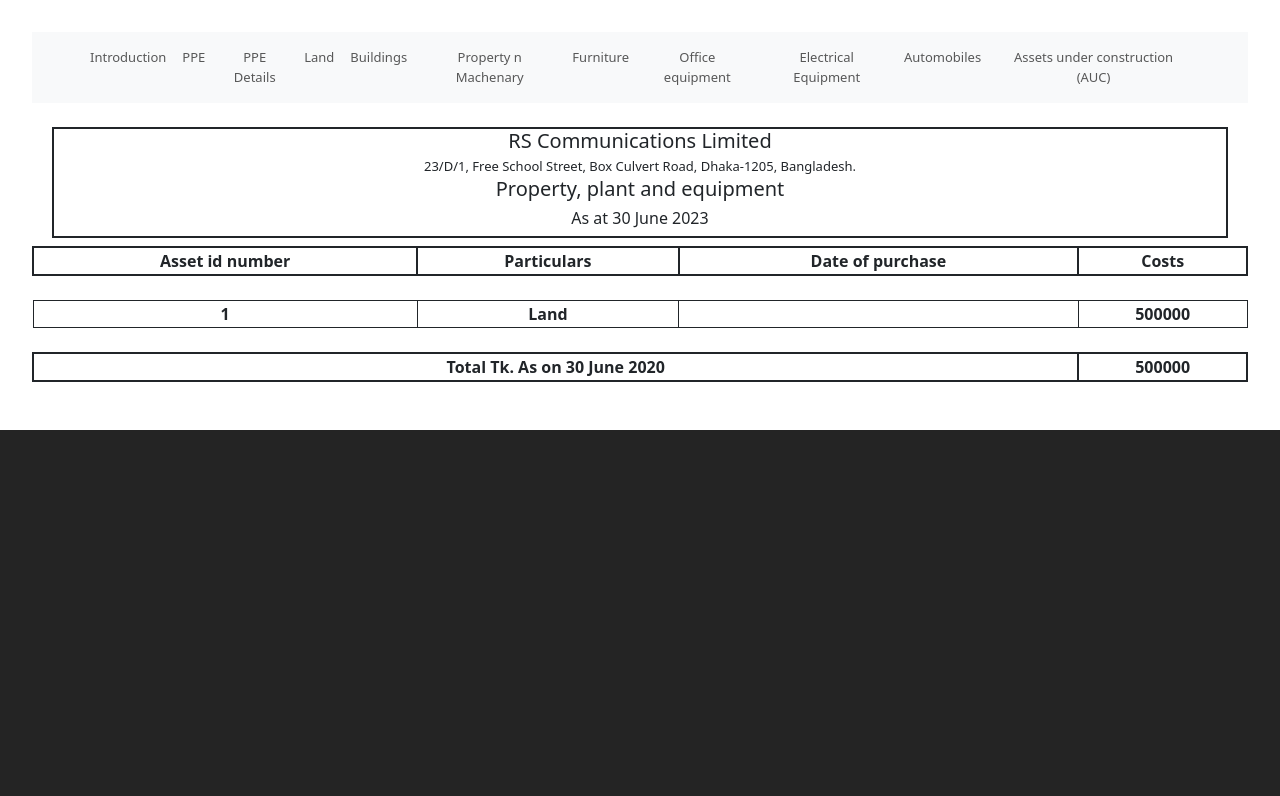
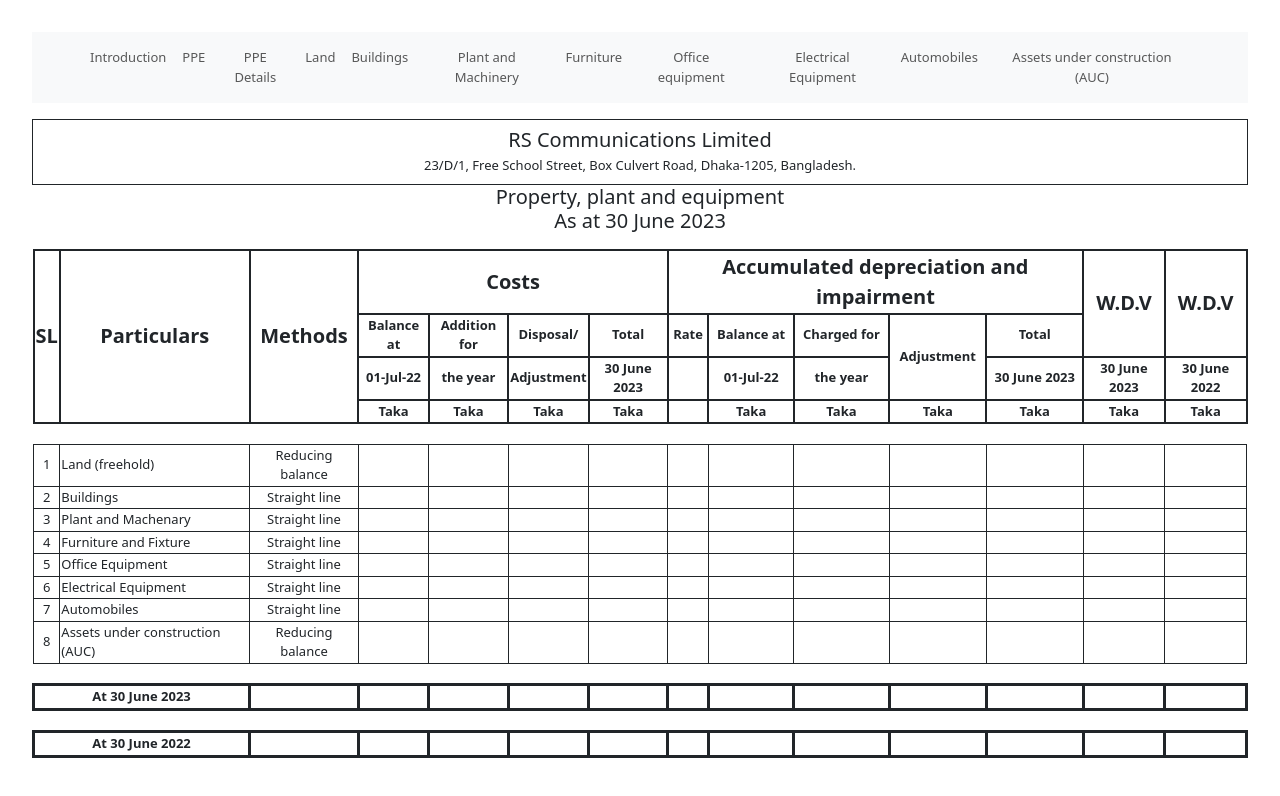
Before and after one commit to sagordevnath/ppe-details, a React (Vite) app: page / in a window 1280 px wide. Shown: the top 796 px of the page. Built offline with nearby package versions, Linux system fonts and the light colour scheme.

Commit message:
update PPE page

```diff
--- a/src/App.jsx
+++ b/src/App.jsx
@@ -12,8 +12,8 @@
     <>
     <Menubar />
     {/* <Land /> */}
-    <PPEDetails />
-    {/* <PPE /> */}
+    {/* <PPEDetails /> */}
+    <PPE />
     </>
   )
 }
--- a/src/Pages/MenuBar.jsx
+++ b/src/Pages/MenuBar.jsx
@@ -16,12 +16,12 @@
             <Nav.Link href="/PPE-Details">PPE Details</Nav.Link>
             <Nav.Link href="/land">Land</Nav.Link>
             <Nav.Link href="/buildings">Buildings</Nav.Link>
-            <Nav.Link href="/property-machenary">Property n Machenary</Nav.Link>
+            <Nav.Link href="/plant-machinery">Plant and Machinery</Nav.Link>
             <Nav.Link href="/furniture">Furniture</Nav.Link>
             <Nav.Link href="/office-equipment">Office equipment</Nav.Link>
             <Nav.Link href="/electrical-equipment">Electrical Equipment</Nav.Link>
             <Nav.Link href="/automobiles ">Automobiles</Nav.Link>
-            <Nav.Link href="/automobiles ">Assets under construction (AUC)</Nav.Link>
+            <Nav.Link href="/auc ">Assets under construction (AUC)</Nav.Link>
           </Nav>
         </Container>
       </Navbar>
--- a/src/Pages/PPE.jsx
+++ b/src/Pages/PPE.jsx
@@ -1,14 +1,15 @@
 import React from "react";
+
 
 export default function PPE() {
   return (
     <>
       <div className="note-header pt-3">
         <div className="container-fluid">
-          <div className="row border border-2 border-dark p-2">
+          <div className="row border border-dark p-2">
             <div className="col-12">
               <div className="address">
-                <h5 className="mb-1 fs-3">RS Communications Limited</h5>
+                <h5 className="mb-1">RS Communications Limited</h5>
                 <p className="mb-0">
                   23/D/1, Free School Street, Box Culvert Road, Dhaka-1205,
                   Bangladesh.
@@ -91,32 +92,132 @@
         <tr className="">
           <td className="border border-dark">1</td>
           <td className="text-left border border-dark">Land (freehold)</td>
-          <td className="text-left border border-dark">Registration costs</td>
-          <td className="text-end border border-dark">
-            {" "}
-            <input className="input-group input-group-sm input" type="number" />
-          </td>
-          <td className="text-end border border-dark">
-            <input className="input-group input-group-sm input" type="number" />
-          </td>
-          <td className="text-end border border-dark">
-            <input className="input-group input-group-sm input" type="number" />
-          </td>
-          <td className="text-end border border-dark"> 5,500,000</td>
-          <td className="border border-dark">
-            <input className="input-group input-group-sm input" type="number" />
-          </td>
-          <td className="text-end border border-dark">
-            <input className="input-group input-group-sm input" type="number" />
-          </td>
+          <td className="text-left border border-dark text-center">Reducing balance</td>
           <td className="text-end border border-dark"></td>
-          <td className="text-end border border-dark">
-            <input className="input-group input-group-sm input" type="number" />
-          </td>
           <td className="text-end border border-dark"></td>
-          <td className="text-end border border-dark"> 5,500,000</td>
-          <td className="text-end border border-dark"> 500,000</td>
+          <td className="text-end border border-dark"></td>
+          <td className="text-end border border-dark"></td>
+          <td className="border border-dark"></td>
+          <td className="text-end border border-dark"></td>
+          <td className="text-end border border-dark"></td>
+          <td className="text-end border border-dark"></td>
+          <td className="text-end border border-dark"></td>
+          <td className="text-end border border-dark"></td>
+          <td className="text-end border border-dark"></td>
         </tr>
+        <tr className="">
+          <td className="border border-dark">2</td>
+          <td className="text-left border border-dark">Buildings</td>
+          <td className="text-left border border-dark text-center">Straight line</td>
+          <td className="text-end border border-dark"></td>
+          <td className="text-end border border-dark"></td>
+          <td className="text-end border border-dark"></td>
+          <td className="text-end border border-dark"></td>
+          <td className="border border-dark"></td>
+          <td className="text-end border border-dark"></td>
+          <td className="text-end border border-dark"></td>
+          <td className="text-end border border-dark"></td>
+          <td className="text-end border border-dark"></td>
+          <td className="text-end border border-dark"></td>
+          <td className="text-end border border-dark"></td>
+        </tr>
+        <tr className="">
+          <td className="border border-dark">3</td>
+          <td className="text-left border border-dark">Plant and Machenary</td>
+          <td className="text-left border border-dark text-center">Straight line</td>
+          <td className="text-end border border-dark"></td>
+          <td className="text-end border border-dark"></td>
+          <td className="text-end border border-dark"></td>
+          <td className="text-end border border-dark"></td>
+          <td className="border border-dark"></td>
+          <td className="text-end border border-dark"></td>
+          <td className="text-end border border-dark"></td>
+          <td className="text-end border border-dark"></td>
+          <td className="text-end border border-dark"></td>
+          <td className="text-end border border-dark"></td>
+          <td className="text-end border border-dark"></td>
+        </tr>
+        <tr className="">
+          <td className="border border-dark">4</td>
+          <td className="text-left border border-dark">Furniture and Fixture</td>
+          <td className="text-left border border-dark text-center">Straight line</td>
+          <td className="text-end border border-dark"></td>
+          <td className="text-end border border-dark"></td>
+          <td className="text-end border border-dark"></td>
+          <td className="text-end border border-dark"></td>
+          <td className="border border-dark"></td>
+          <td className="text-end border border-dark"></td>
+          <td className="text-end border border-dark"></td>
+          <td className="text-end border border-dark"></td>
+          <td className="text-end border border-dark"></td>
+          <td className="text-end border border-dark"></td>
+          <td className="text-end border border-dark"></td>
+        </tr>
+        <tr className="">
+          <td className="border border-dark">5</td>
+          <td className="text-left border border-dark">Office Equipment</td>
+          <td className="text-left border border-dark text-center">Straight line</td>
+          <td className="text-end border border-dark"></td>
+          <td className="text-end border border-dark"></td>
+          <td className="text-end border border-dark"></td>
+          <td className="text-end border border-dark"></td>
+          <td className="border border-dark"></td>
+          <td className="text-end border border-dark"></td>
+          <td className="text-end border border-dark"></td>
+          <td className="text-end border border-dark"></td>
+          <td className="text-end border border-dark"></td>
+          <td className="text-end border border-dark"></td>
+          <td className="text-end border border-dark"></td>
+        </tr>
+        <tr className="">
+          <td className="border border-dark">6</td>
+          <td className="text-left border border-dark">Electrical Equipment</td>
+          <td className="text-left border border-dark text-center">Straight line</td>
+          <td className="text-end border border-dark"></td>
+          <td className="text-end border border-dark"></td>
+          <td className="text-end border border-dark"></td>
+          <td className="text-end border border-dark"></td>
+          <td className="border border-dark"></td>
+          <td className="text-end border border-dark"></td>
+          <td className="text-end border border-dark"></td>
+          <td className="text-end border border-dark"></td>
+          <td className="text-end border border-dark"></td>
+          <td className="text-end border border-dark"></td>
+          <td className="text-end border border-dark"></td>
+        </tr>
+        <tr className="">
+          <td className="border border-dark">7</td>
+          <td className="text-left border border-dark">Automobiles</td>
+          <td className="text-left border border-dark text-center">Straight line</td>
+          <td className="text-end border border-dark"></td>
+          <td className="text-end border border-dark"></td>
+          <td className="text-end border border-dark"></td>
+          <td className="text-end border border-dark"></td>
+          <td className="border border-dark"></td>
+          <td className="text-end border border-dark"></td>
+          <td className="text-end border border-dark"></td>
+          <td className="text-end border border-dark"></td>
+          <td className="text-end border border-dark"></td>
+          <td className="text-end border border-dark"></td>
+          <td className="text-end border border-dark"></td>
+        </tr>
+        <tr className="">
+          <td className="border border-dark">8</td>
+          <td className="text-left border border-dark">Assets under construction (AUC)</td>
+          <td className="text-left border border-dark text-center">Reducing balance</td>
+          <td className="text-end border border-dark"></td>
+          <td className="text-end border border-dark"></td>
+          <td className="text-end border border-dark"></td>
+          <td className="text-end border border-dark"></td>
+          <td className="border border-dark"></td>
+          <td className="text-end border border-dark"></td>
+          <td className="text-end border border-dark"></td>
+          <td className="text-end border border-dark"></td>
+          <td className="text-end border border-dark"></td>
+          <td className="text-end border border-dark"></td>
+          <td className="text-end border border-dark"></td>
+        </tr>
+
     <br />
         <tr className="border-btm-2 margin-bottom-30">
           <td colSpan={2} className="bold border border-dark border-3 fw-bold">
@@ -124,17 +225,17 @@
             At 30 June 2023
           </td>
           <td className="border border-dark border-3"></td>
-          <td className="bold text-end border border-dark border-3"> 500,000</td>
-          <td className="bold text-end border border-dark border-3">500,000</td>
-          <td className="bold text-end border border-dark border-3"> 500,000</td>
-          <td className="bold text-end border border-dark border-3"> 5,500,000</td>
           <td className="bold text-end border border-dark border-3"></td>
-          <td className="bold text-end border border-dark border-3"> 500,000</td>
-          <td className="bold text-end border border-dark border-3"> 500,000</td>
-          <td className="bold text-end border border-dark border-3"> 500,000</td>
-          <td className="bold text-end border border-dark border-3"> 500,000</td>
-          <td className="bold text-end border border-dark border-3"> 5,500,000</td>
-          <td className="bold text-end border border-dark border-3"> 500,000</td>
+          <td className="bold text-end border border-dark border-3"></td>
+          <td className="bold text-end border border-dark border-3"></td>
+          <td className="bold text-end border border-dark border-3"></td>
+          <td className="bold text-end border border-dark border-3"></td>
+          <td className="bold text-end border border-dark border-3"></td>
+          <td className="bold text-end border border-dark border-3"></td>
+          <td className="bold text-end border border-dark border-3"></td>
+          <td className="bold text-end border border-dark border-3"></td>
+          <td className="bold text-end border border-dark border-3"></td>
+          <td className="bold text-end border border-dark border-3"></td>
         </tr>
     <br />
         <tr className="border-btm-2  border border-dark border-3">
@@ -143,29 +244,17 @@
             At 30 June 2022
           </td>
           <td className="border border-dark border-3"></td>
-          <td className="text-end border border-dark border-3">
-            <input className="input-group input-group-sm input" type="number" />
-          </td>
-          <td className="text-end border border-dark border-3">
-            <input className="input-group input-group-sm input" type="number" />
-          </td>
-          <td className="text-end border border-dark border-3">
-            <input className="input-group input-group-sm input" type="number" />
-          </td>
-          <td className="bold text-end border border-dark border-3"> 5,500,000</td>
+          <td className="text-end border border-dark border-3"></td>
+          <td className="text-end border border-dark border-3"></td>
+          <td className="text-end border border-dark border-3"></td>
           <td className="bold text-end border border-dark border-3"></td>
-          <td className="text-end border border-dark border-3">
-            <input className="input-group input-group-sm input" type="number" />
-          </td>
-          <td className="text-end border border-dark border-3">
-            <input className="input-group input-group-sm input" type="number" />
-          </td>
-          <td className="text-end border border-dark border-3">
-            <input className="input-group input-group-sm input" type="number" />
-          </td>
-          <td className="bold text-end border border-dark border-3"> 500,000</td>
-          <td className="bold text-end border border-dark border-3"> 5,500,000</td>
-          <td className="bold text-end border border-dark border-3"> 500,000</td>
+          <td className="bold text-end border border-dark border-3"></td>
+          <td className="text-end border border-dark border-3"></td>
+          <td className="text-end border border-dark border-3"></td>
+          <td className="text-end border border-dark border-3"></td>
+          <td className="bold text-end border border-dark border-3"></td>
+          <td className="bold text-end border border-dark border-3"></td>
+          <td className="bold text-end border border-dark border-3"></td>
         </tr>
         <tr className="height-25 border-none"></tr>
       </table>
```
